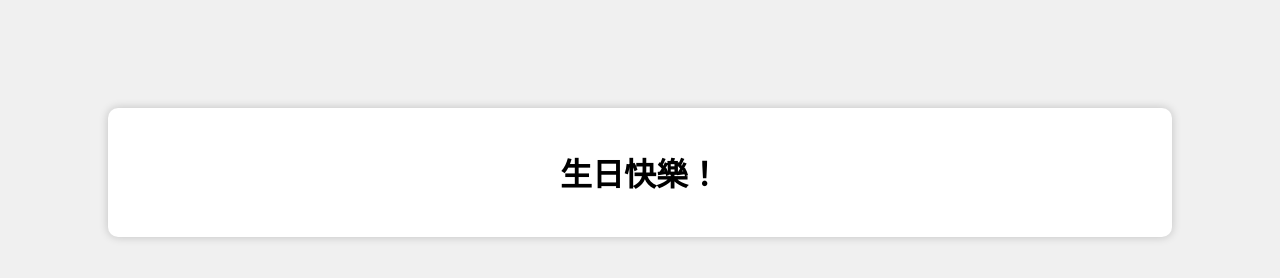
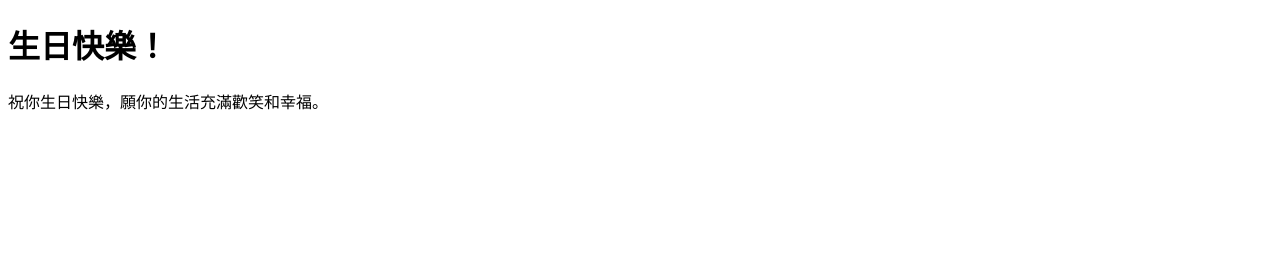
Before and after one commit to FallenConfidence/birth, a plain HTML site: page index.html in a window 1280 px wide. Drawn offline with Linux system fonts and the light colour scheme.

Commit message:
Update index.html

```diff
--- a/index.html
+++ b/index.html
@@ -3,26 +3,10 @@
 <head>
     <meta charset="UTF-8">
     <meta name="viewport" content="width=device-width, initial-scale=1.0">
-    <title>生日快樂</title>
-    <style>
-        body {
-            font-family: Arial, sans-serif;
-            background-color: #f0f0f0;
-            text-align: center;
-            padding: 100px;
-        }
-
-        .birthday-wish {
-            background-color: #fff;
-            padding: 20px;
-            border-radius: 10px;
-            box-shadow: 0 0 10px rgba(0, 0, 0, 0.2);
-        }
-    </style>
+    <title>生日快樂祝福</title>
 </head>
 <body>
-    <div class="birthday-wish">
-        <h1>生日快樂！</h1>
-    </div>
+    <h1>生日快樂！</h1>
+    <p>祝你生日快樂，願你的生活充滿歡笑和幸福。</p>
 </body>
 </html>
```
